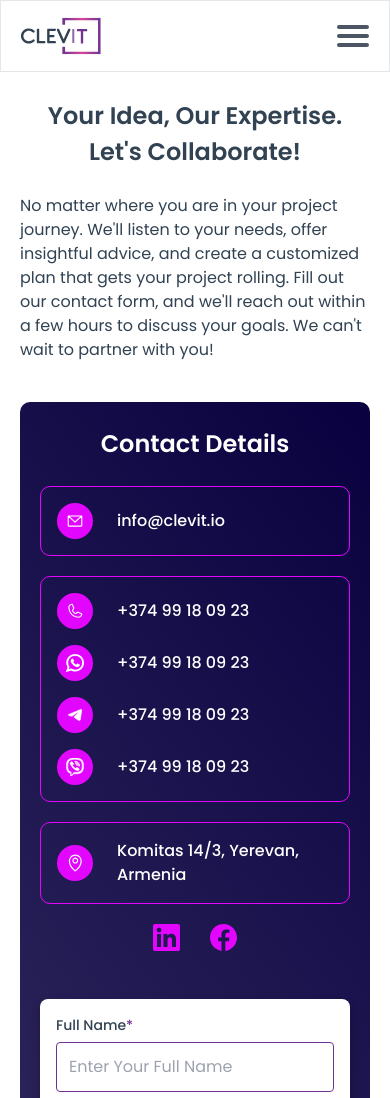
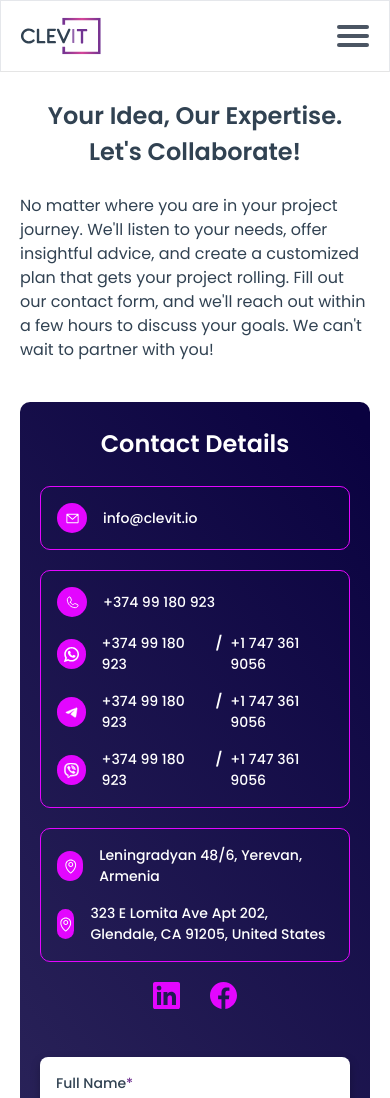
Before and after one commit to CLEVIT-Development/clevit-fe, a React (Vite) app: page /contact-us in a window 390 px wide. Shown: the top 1098 px of the page. Built offline with nearby package versions, Linux system fonts and the light colour scheme.

Commit message:
feat:  - Redirect too google maps when clicking on location,  - USA Phone numbers Update:  - toaster styles  - Show more technologies styles  - Autocomplete list max height

```diff
--- a/src/assets/constants/config.constants.ts
+++ b/src/assets/constants/config.constants.ts
@@ -4,5 +4,8 @@ export const appConfig = {
   notionBlogUrl: "https://v2-embednotion.com/26f4d4d6c39b45b7a4ba2dc2f0d01af8",
   contactMail: "info@clevit.io",
   contactPhone: "+37499180923",
+  contactPhoneSecondary: "+17473619056",
   websiteDomain: `https://www.clevit.io`,
+  contactAddress: "Leningradyan 48/6, Yerevan, Armenia",
+  contactAddressSecondary: "323 E Lomita Ave Apt 202, Glendale, CA  91205, United States",
 };
--- a/src/common/services/toast/ToastService.tsx
+++ b/src/common/services/toast/ToastService.tsx
@@ -5,7 +5,7 @@ const ToastService = () => (
     className="toast-container"
     draggable
     rtl={false}
-    theme="dark"
+    theme="light"
     pauseOnHover
     closeOnClick
     autoClose={3000}
--- a/src/common/services/toast/showNotifications.tsx
+++ b/src/common/services/toast/showNotifications.tsx
@@ -18,7 +18,7 @@ const showNotification = ({ type, title, description }: IShowNotification) => {
   switch (type) {
     case ToastVersions.success:
       toast(
-        <p className="text-green-500">
+        <p className="text-black">
           {title}
           <br />
           {description}
--- a/src/pages/contact-us/ContactInfo.tsx
+++ b/src/pages/contact-us/ContactInfo.tsx
@@ -14,7 +14,15 @@ import ContactItem from "./ContactItem";
 import ContactWrapper from "./ContactWrapper";
 
 const ContactInfo = () => {
-  const displayPhoneNumber = formatPhoneNumber(appConfig.contactPhone);
+  const formattedAddress = encodeURIComponent(appConfig.contactAddress);
+  const formattedAddressSecond = encodeURIComponent(appConfig.contactAddressSecondary);
+
+  // Create the URL for Google Maps
+  const mapUrl = `https://www.google.com/maps/search/?api=1&query=${formattedAddress}`;
+  const mapUrlSecond = `https://www.google.com/maps/search/?api=1&query=${formattedAddressSecond}`;
+
+  const displayPhoneNumber1 = formatPhoneNumber(appConfig.contactPhone, "Armenia");
+  const displayPhoneNumber2 = formatPhoneNumber(appConfig.contactPhoneSecondary, "USA");
   return (
     <div className="flex flex-col desktop:items-start items-center desktop:space-y-8 space-y-6">
       <p className="desktop:text-2xl text-lg font-semibold text-white">Contact Details</p>
@@ -22,33 +30,103 @@ const ContactInfo = () => {
         <ContactWrapper>
           <ContactItem
             icon={<EnvelopeIcon className="fill-white" />}
-            content={<a href={`mailto:${appConfig.contactMail}}`}>{appConfig.contactMail}</a>}
+            content={
+              <a href={`mailto:${appConfig.contactMail}}`} className="hover:opacity-75">
+                {appConfig.contactMail}
+              </a>
+            }
           />
         </ContactWrapper>
         <ContactWrapper>
           <ContactItem
             icon={<TelephoneIcon className="stroke-white" />}
-            content={<a href={`tel:${appConfig.contactPhone}}`}>{displayPhoneNumber}</a>}
+            content={
+              <a href={`tel:${appConfig.contactPhone}}`} className="hover:opacity-75">
+                {displayPhoneNumber1}
+              </a>
+            }
           />
           <ContactItem
             icon={<WatsappIcon className="stroke-white" />}
-            content={<a href={`https://wa.me/${appConfig.contactPhone}`}>{displayPhoneNumber}</a>}
+            content={
+              <div className="flex space-x-2">
+                <a href={`https://wa.me/${appConfig.contactPhone}`} className="hover:opacity-75">
+                  {displayPhoneNumber1}
+                </a>
+                <span className="font-semibold">/</span>
+                <a
+                  href={`https://wa.me/${appConfig.contactPhoneSecondary}`}
+                  className="hover:opacity-75"
+                >
+                  {displayPhoneNumber2}
+                </a>
+              </div>
+            }
           />
           <ContactItem
             icon={<TelegramIcon className="stroke-white" />}
-            content={<a href={`https://t.me/${appConfig.contactPhone}`}>{displayPhoneNumber}</a>}
+            content={
+              <div className="flex space-x-2">
+                <a href={`https://t.me/${appConfig.contactPhone}`} className="hover:opacity-75">
+                  {displayPhoneNumber1}
+                </a>
+                <span className="font-semibold">/</span>
+                <a
+                  href={`https://t.me/${appConfig.contactPhoneSecondary}`}
+                  className="hover:opacity-75"
+                >
+                  {displayPhoneNumber2}
+                </a>
+              </div>
+            }
           />
           <ContactItem
             icon={<ViberIcon className="stroke-white" />}
             content={
-              <a href={`viber://chat?number=${appConfig.contactPhone}`}>{displayPhoneNumber}</a>
+              <div className="flex space-x-2">
+                <a
+                  href={`viber://chat?number=${appConfig.contactPhone}`}
+                  className="hover:opacity-75"
+                >
+                  {displayPhoneNumber1}
+                </a>
+                <span className="font-semibold">/</span>
+                <a
+                  href={`viber://chat?number=${appConfig.contactPhoneSecondary}`}
+                  className="hover:opacity-75"
+                >
+                  {displayPhoneNumber2}
+                </a>
+              </div>
             }
           />
         </ContactWrapper>
         <ContactWrapper>
           <ContactItem
             icon={<LocationIcon className="fill-white" />}
-            content="Komitas 14/3, Yerevan, Armenia"
+            content={
+              <a
+                href={mapUrl}
+                target="_blank"
+                rel="noopener noreferrer"
+                className="hover:opacity-75"
+              >
+                {appConfig.contactAddress}
+              </a>
+            }
+          />
+          <ContactItem
+            icon={<LocationIcon className="fill-white" />}
+            content={
+              <a
+                href={mapUrlSecond}
+                target="_blank"
+                rel="noopener noreferrer"
+                className="hover:opacity-75"
+              >
+                {appConfig.contactAddressSecondary}
+              </a>
+            }
           />
         </ContactWrapper>
 
--- a/src/pages/contact-us/ContactItem.tsx
+++ b/src/pages/contact-us/ContactItem.tsx
@@ -9,14 +9,12 @@ interface Props {
 
 const ContactItem = ({ icon, content }: Props) => {
   return (
-    <div className="flex space-x-6 items-center ">
+    <div className="flex space-x-4 items-center ">
       <IconWrapper
         icon={icon}
-        className="bg-purple-700 desktop:h-[50px] desktop:w-[50px] h-[36px] w-[36px]"
+        className="bg-purple-700 desktop:h-[50px] desktop:min-w-[50px] h-[30px] w-[30px]"
       />
-      <span className="desktop:text-md-l text-base font-medium text-white max-w-[70%]">
-        {content}
-      </span>
+      <span className="desktop:text-base  text-sm font-medium text-white ">{content}</span>
     </div>
   );
 };
--- a/src/pages/portfolio/PortfolioPage.tsx
+++ b/src/pages/portfolio/PortfolioPage.tsx
@@ -77,7 +77,7 @@ const PortfolioPage = () => {
                         ) : !Array.isArray(item.value) ? (
                           <span className="text-gray-200 font-semibold">{item.value}</span>
                         ) : (
-                          <div className="flex flex-wrap relative">
+                          <div className="flex flex-wrap relative items-end ">
                             {item.value.slice(0, 5).map((elem, i) => (
                               <span
                                 key={i}
@@ -89,7 +89,7 @@ const PortfolioPage = () => {
                             {item.value.length > 5 && (
                               <span
                                 onClick={() => toggleShowMore(index)}
-                                className="text-[18px] desktop:font-medium text-blue-200 cursor-pointer text-sm "
+                                className="text-[18px] desktop:font-medium text-blue-200 cursor-pointer text-sm"
                               >
                                 {showMoreStates[index]
                                   ? "Show less"
@@ -101,7 +101,7 @@ const PortfolioPage = () => {
                                 id={String(index)}
                                 ref={tooltipRef}
                                 role="tooltip"
-                                className="absolute space-y-3  -translate-y-[110%] translate-x-[50%] z-10 inline-block px-3 py-3 text-sm font-medium text-gray-200 bg-white border border-gray-300 rounded-lg shadow-lg whitespace-nowrap"
+                                className="absolute space-y-3  -translate-y-[20%] translate-x-[50%] z-10 inline-block px-3 py-3 text-sm font-medium text-gray-200 bg-white border border-gray-300 rounded-lg shadow-lg whitespace-nowrap"
                               >
                                 {item.value.slice(5, item.value.length).map((elem, i) => (
                                   <div key={i} className="flex items-center justify-left  ">
--- a/src/pages/privacy-policy/PrivacyPolicy.tsx
+++ b/src/pages/privacy-policy/PrivacyPolicy.tsx
@@ -59,7 +59,7 @@ const PrivacyPolicy = () => {
             headline="Your Rights"
             title="You have the right to"
             listItems={[
-              `Access, correct, or delete the personal information we hold. You can do this by contacting us at ${appConfig.contactMail}.`,
+              `Access, correct, or delete the personal information we hold. You can do this by contacting us at <a href='mailto:${appConfig.contactMail}}>{appConfig.contactMail}</a>.`,
               "Opt-out of receiving marketing communications from us.",
             ]}
           />
@@ -91,7 +91,7 @@ const PrivacyPolicy = () => {
           />
           <DocumentSection
             headline="Contact Information"
-            description={`If you have any questions or concerns about this Privacy Policy, our privacy practices, or the collection and use of your personal information, please contact us at ${appConfig.contactMail}`}
+            description2={`If you have any questions or concerns about this Privacy Policy, our privacy practices, or the collection and use of your personal information, please contact us at <a href='mailto:${appConfig.contactMail}'>${appConfig.contactMail}</a>`}
           />
         </div>
       </Layout>
--- a/src/pages/terms-and-conditions/TermsAndConditions.tsx
+++ b/src/pages/terms-and-conditions/TermsAndConditions.tsx
@@ -10,7 +10,7 @@ import { urlShortener } from "@/utils/link.utils.ts";
 import { formatPhoneNumber } from "@/utils/phone.utils";
 
 const TermsAndConditions = () => {
-  const displayPhoneNumber = formatPhoneNumber(appConfig.contactPhone);
+  const displayPhoneNumber = formatPhoneNumber(appConfig.contactPhone, "Armenian");
   return (
     <>
       <PageSEO
@@ -101,7 +101,7 @@ const TermsAndConditions = () => {
           />
           <DocumentSection
             headline="Contact Information"
-            description={`If you have any questions or concerns about these terms and conditions, please contact us at ${appConfig.contactMail}.`}
+            description2={`If you have any questions or concerns about these terms and conditions, please contact us at <a href='mailto:${appConfig.contactMail}'>${appConfig.contactMail}.</a>`}
           />
         </div>
       </Layout>
--- a/src/shared/ui/forms/AutoComplete.tsx
+++ b/src/shared/ui/forms/AutoComplete.tsx
@@ -193,12 +193,12 @@ const AutoComplete = forwardRef(
         <ul
           role="tree"
           ref={listContainerRef}
-          className="transition-all duration-500 absolute w-full top-[85px] flex flex-col bg-white border border-purple-100 rounded-[8px] p-1 z-[20]"
+          className="transition-all duration-500 absolute w-full top-[85px] flex flex-col bg-white border border-purple-100 rounded-[8px] p-1 z-[20] "
           style={{
             // if the list is empty save the area for at least one item to show `no match found` message
             height: isOpen ? `${(list.length || 1) * 31 + 10}px` : "0",
             opacity: isOpen ? 100 : 0,
-            maxHeight: isOpen ? 134 : 0,
+            maxHeight: isOpen ? 400 : 0,
             overflow: isOpen ? "auto" : "hidden",
           }}
         >
--- a/src/utils/phone.utils.ts
+++ b/src/utils/phone.utils.ts
@@ -1,9 +1,32 @@
-export const formatPhoneNumber = (phoneNumber: string) => {
-  // Match the phone number format and capture groups
-  const regex = /^(\+\d{3})(\d{2})(\d{2})(\d{2})(\d{2})$/;
+type CountryFormat = {
+  countryCode: string;
+  format: number[];
+};
 
-  // Use replace with captured groups to format the phone number
-  const formattedPhoneNumber = phoneNumber.replace(regex, "$1 $2 $3 $4 $5");
+const countryFormats: Record<string, CountryFormat> = {
+  Armenia: { countryCode: "+374", format: [2, 3, 3, 2] },
+  USA: { countryCode: "+1", format: [3, 3, 4] },
+  // Add other countries and their formats here
+};
+
+export const formatPhoneNumber = (phoneNumber: string, country: string): string => {
+  const countryFormat = countryFormats[country];
+
+  const { countryCode, format } = countryFormat;
+
+  // Extract the part of the phone number without the country code
+  const phoneNumberWithoutPrefix = phoneNumber.replace(countryCode, "");
+
+  // Split the phone number based on the format
+  let index = 0;
+  const splitPhoneNumber = format.map((groupSize) => {
+    const part = phoneNumberWithoutPrefix.slice(index, index + groupSize);
+    index += groupSize;
+    return part;
+  });
+
+  // Reconstruct the formatted phone number with spaces
+  const formattedPhoneNumber = [countryCode, ...splitPhoneNumber].join(" ");
 
   return formattedPhoneNumber;
 };
```
Also changed, not shown: src/common/templates/DocumentSection.tsx (+6 -1 lines).
